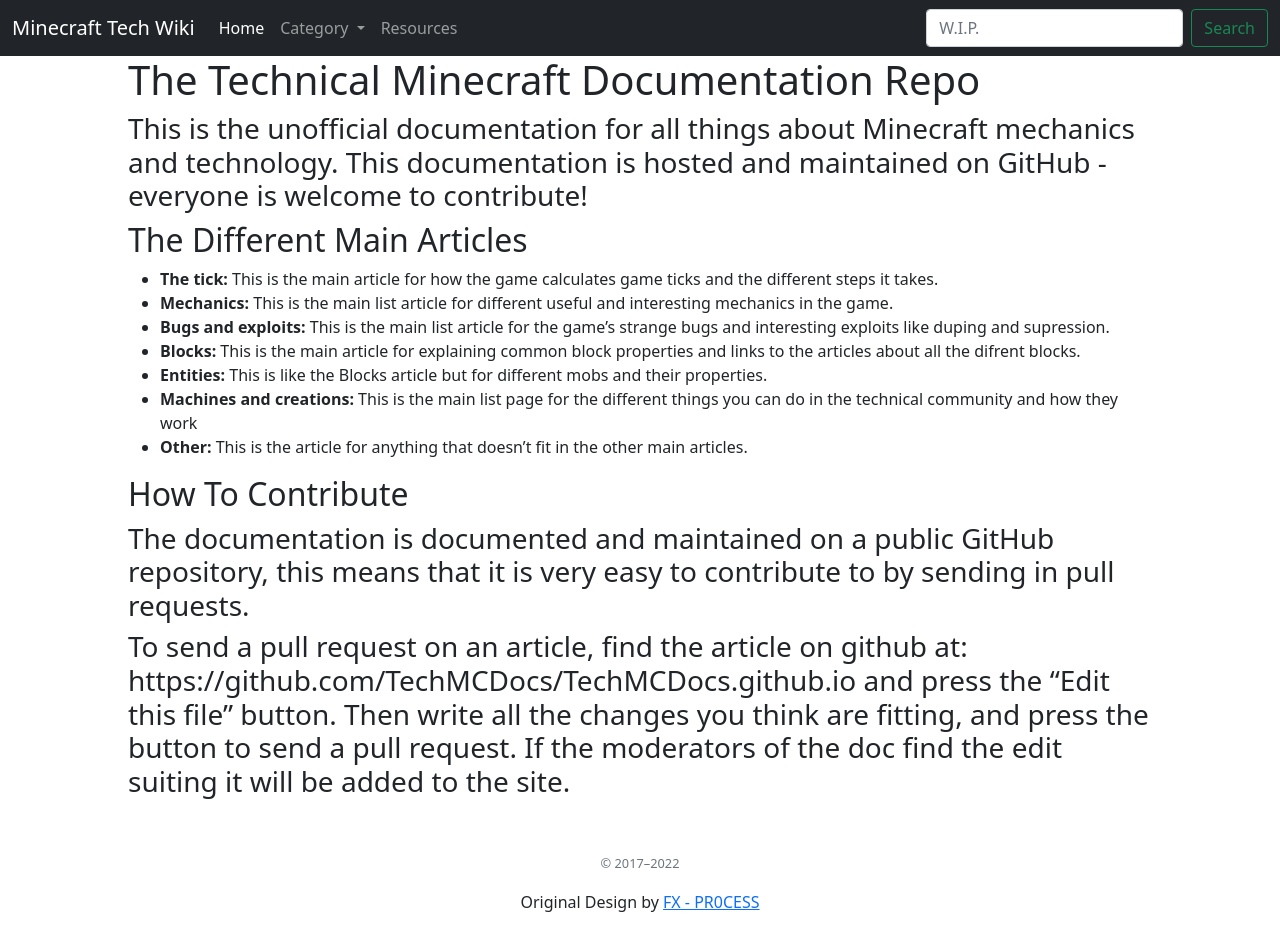
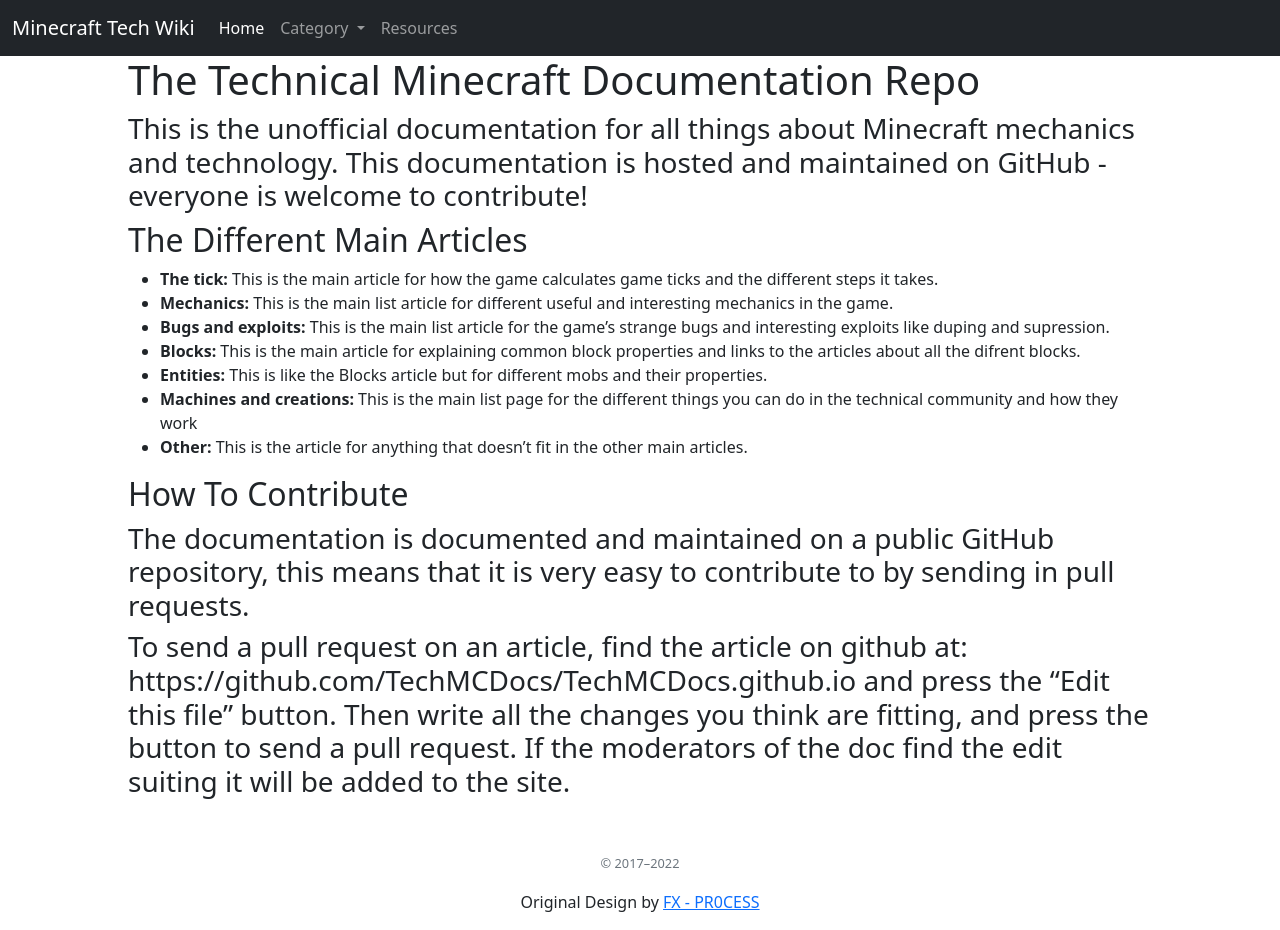
Before and after one commit to TechMCDocs/TechMCDocs.github.io, a Jekyll site: the page built from index.md, in a window 1280 px wide. Built offline with Jekyll 4.4.1, drawn with Linux system fonts in a browser that asks for light colours; comment, search, counter and statistics services are not loaded; our own code applies the rules of GitHub Pages for plain Markdown files.

Commit message:
Replace old search bar

```diff
--- a/_includes/header.html
+++ b/_includes/header.html
@@ -26,17 +26,13 @@
 			<li class="nav-item">
 	          <a class="nav-link" href="https://techmcdocs.github.io/Resources">Resources</a>
 	        </li>
-		      <li class="nav-item">
-			      <div>
-				      <script async src="https://cse.google.com/cse.js?cx=2a42440b44db58fcb"></script>
-                                      <div class="gcse-search"></div>
-			      </div>
-		      </li>
 	      </ul>
-	      <form class="d-flex">
-	        <input class="form-control me-2" type="search" placeholder="W.I.P." aria-label="Search">
-	        <button class="btn btn-outline-success" type="submit">Search</button>
-	      </form>
+	      <div class="d-flex">
+			<div>
+			      <script async src="https://cse.google.com/cse.js?cx=2a42440b44db58fcb"></script>
+                              <div class="gcse-search"></div>
+		      </div>
+	      </div>
 	    </div>
 	</div>
 </nav>
```
